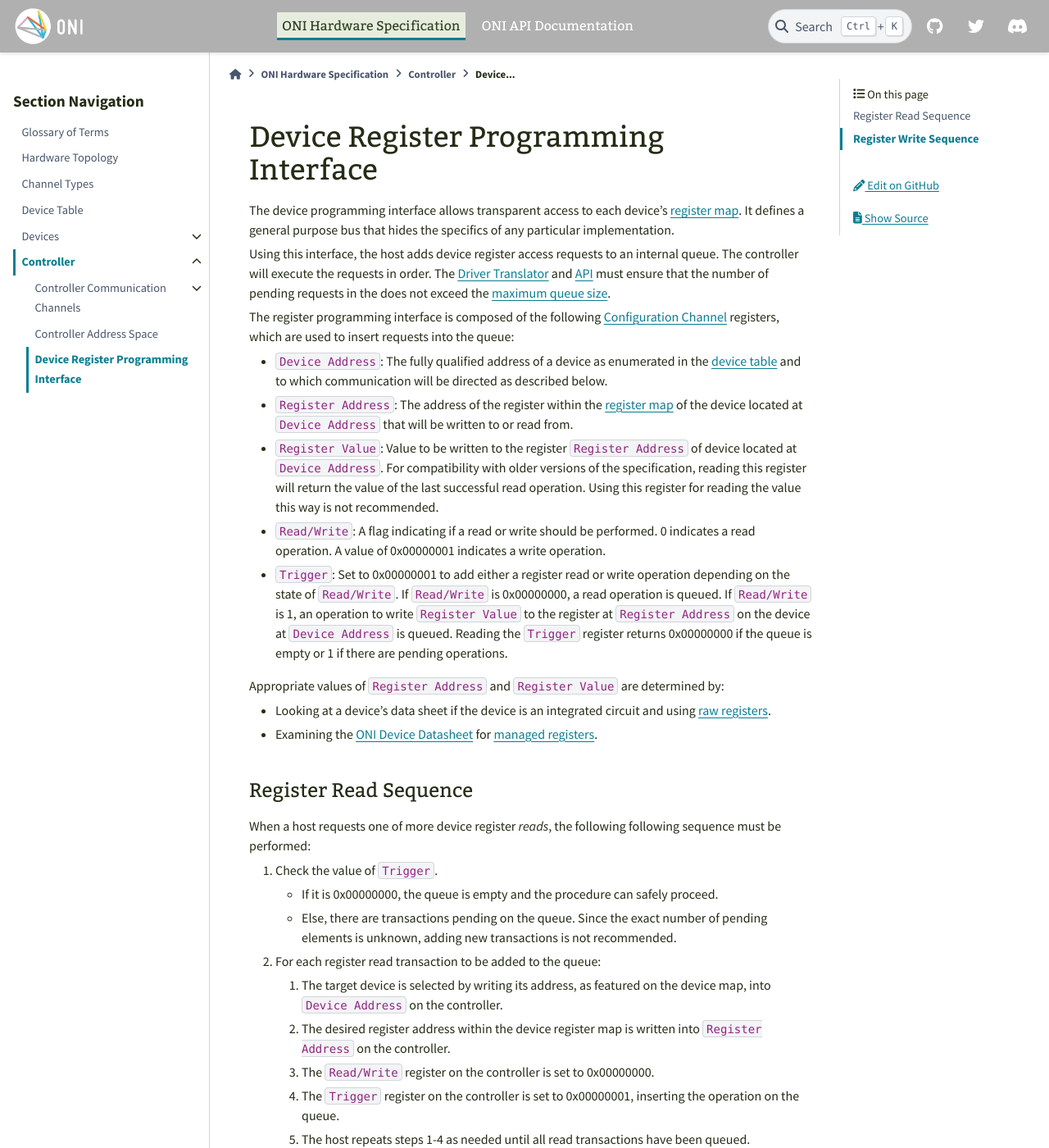
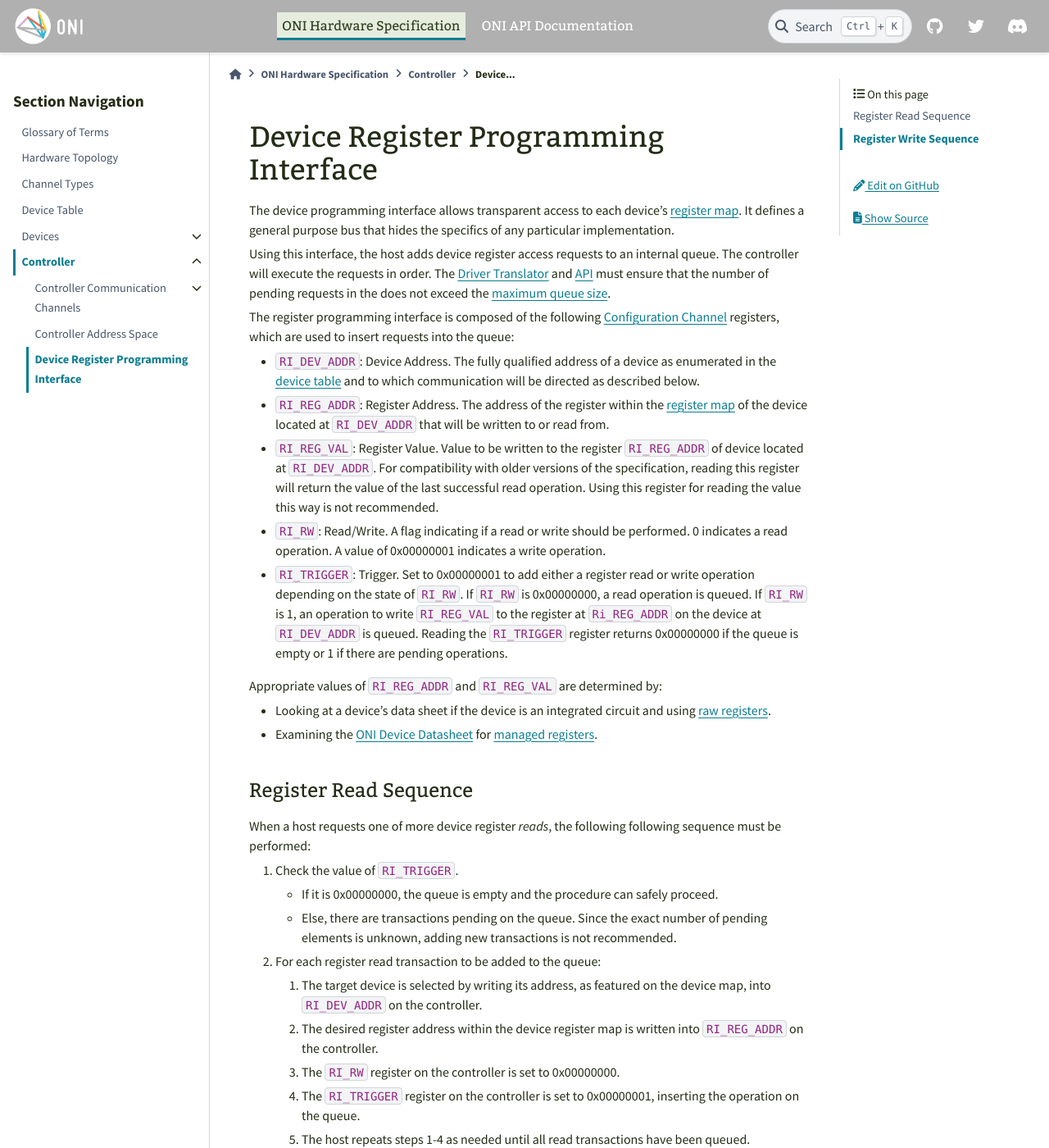
Before and after one commit to open-ephys/ONI, a Sphinx documentation site: the page built from source/hw-spec/controller/register_interface.rst, in a window 1280 px wide and 1400 px high. Shown: the whole window at 82% size. Built offline with Sphinx 7.4.7 and the PyData theme 0.15.4, drawn with Linux system fonts in a browser that asks for light colours; some of the changed text lies outside the part shown.

Commit message:
Improve register maps - Name controller registers - Name hub info device registers - specift gub info device address map - add hub datasheet requirement - clarify optional controller features

```diff
--- a/source/hw-spec/controller/register_interface.rst
+++ b/source/hw-spec/controller/register_interface.rst
@@ -15,31 +15,31 @@ exceed the :ref:`maximum queue size<max-devaccess-reg>`.
 The register programming interface is composed of the following
 :ref:`conf-chan` registers, which are used to insert requests into the queue:
 
-- ``Device Address``: The fully qualified address of a device as enumerated in
-  the :ref:`device table <dev-table>` and to which communication will be
-  directed as described below.
+- ``RI_DEV_ADDR``: Device Address. The fully qualified address of a device as
+  enumerated in the :ref:`device table <dev-table>` and to which communication
+  will be directed as described below.
 
-- ``Register Address``: The address of the register within the :ref:`register
-  map <dev-reg-map>` of the device located at ``Device Address`` that will be
-  written to or read from.
+- ``RI_REG_ADDR``: Register Address. The address of the register within
+  the :ref:`register map <dev-reg-map>` of the device located at ``RI_DEV_ADDR``
+  that will be written to or read from.
 
-- ``Register Value``: Value to be written to the register ``Register Address``
-  of device located at ``Device Address``. For compatibility with older versions
-  of the specification, reading this register will return the value of the last
-  successful read operation. Using this register for reading the value this way
-  is not recommended.
+- ``RI_REG_VAL``: Register Value. Value to be written to the register
+  ``RI_REG_ADDR`` of device located at ``RI_DEV_ADDR``. For compatibility with
+  older versions of the specification, reading this register will return the value
+  of the last successful read operation. Using this register for reading the value
+  this way is not recommended.
 
-- ``Read/Write``: A flag indicating if a read or write should be performed. 0
+- ``RI_RW``: Read/Write. A flag indicating if a read or write should be performed. 0
   indicates a read operation. A value of 0x00000001 indicates a write operation.
 
-- ``Trigger``: Set to 0x00000001 to add either a register read or write
-  operation depending on the state of ``Read/Write``. If ``Read/Write`` is
-  0x00000000, a read operation is queued. If ``Read/Write`` is 1, an operation
-  to write ``Register Value`` to the register at ``Register Address`` on the
-  device at ``Device Address`` is queued. Reading the ``Trigger`` register
+- ``RI_TRIGGER``: Trigger. Set to 0x00000001 to add either a register read or write
+  operation depending on the state of ``RI_RW``. If ``RI_RW`` is
+  0x00000000, a read operation is queued. If ``RI_RW`` is 1, an operation
+  to write ``RI_REG_VAL`` to the register at ``Ri_REG_ADDR`` on the
+  device at ``RI_DEV_ADDR`` is queued. Reading the ``RI_TRIGGER`` register
   returns 0x00000000 if the queue is empty or 1 if there are pending operations.
 
-Appropriate values of ``Register Address`` and ``Register Value`` are
+Appropriate values of ``RI_REG_ADDR`` and ``RI_REG_VAL`` are
 determined by:
 
 - Looking at a device's data sheet if the device is an integrated circuit and
@@ -53,7 +53,7 @@ Register Read Sequence
 When a host requests one of more device register *reads*, the following following sequence
 must be performed:
 
-1. Check the value of ``Trigger``.
+1. Check the value of ``RI_TRIGGER``.
 
    -  If it is 0x00000000, the queue is empty and the procedure can safely proceed.
    -  Else, there are transactions pending on the queue. Since the
@@ -63,11 +63,11 @@ must be performed:
 2. For each register read transaction to be added to the queue:
 
    1. The target device is selected by writing its address, as featured on the
-      device map, into ``Device Address`` on the controller.
+      device map, into ``RI_DEV_ADDR`` on the controller.
    2. The desired register address within the device register map is written
-      into ``Register Address`` on the controller.
-   3. The ``Read/Write`` register on the controller is set to 0x00000000.
-   4. The ``Trigger`` register on the controller is set to 0x00000001, inserting
+      into ``RI_REG_ADDR`` on the controller.
+   3. The ``RI_RW`` register on the controller is set to 0x00000000.
+   4. The ``RI_TRIGGER`` register on the controller is set to 0x00000001, inserting
       the operation on the queue.
    5. The host repeats steps 1-4 as needed until all read transactions have been
       queued.
@@ -88,7 +88,7 @@ Register Write Sequence
 When a host requests one or more device register *writes*, the following
 sequence must be performed:
 
-1. Check the value of ``Trigger``.
+1. Check the value of ``RI_TRIGGER``.
 
    -  If it is 0x00000000, the queue is empty and the procedure can safely proceed.
    -  Else, there are transactions pending on the queue. Since the
@@ -98,13 +98,13 @@ sequence must be performed:
 2. For each register write transaction to be added to the queue:
 
    1. The target device is selected by writing its address, as featured on the
-      device map, into ``Device Address`` on the controller
+      device map, into ``RI_DEV_ADDR`` on the controller
    2. The desired register address within the device register map is written
-      into ``Register Address`` on the controller.
-   3. The ``Read/Write`` register on the controller is set to 0x00000001.
+      into ``RI_REG_ADDR`` on the controller.
+   3. The ``RI_RW`` register on the controller is set to 0x00000001.
    4. The value to be written into the device register is written into
-      the ``Register Value``  register in the controller.
-   5. The ``Trigger`` register on the controller is set to 0x00000001, inserting
+      the ``RI_REG_VAL``  register in the controller.
+   5. The ``RI_TRIGGER`` register on the controller is set to 0x00000001, inserting
       the operation on the queue.
    6. Repeat as needed until al read transactions have been queued.
 
```
Also changed, not shown: source/hw-spec/controller/addresses.rst (+64 -50 lines), source/hw-spec/controller/index.rst (+3 -4 lines), source/hw-spec/devices/hubs.rst (+76 -0 lines), source/hw-spec/devices/special.rst (+52 -30 lines).
